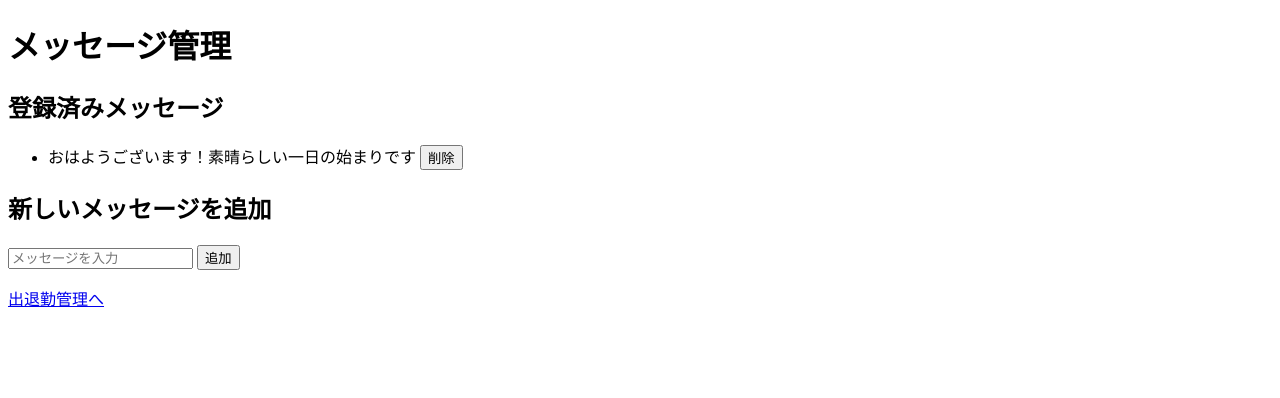
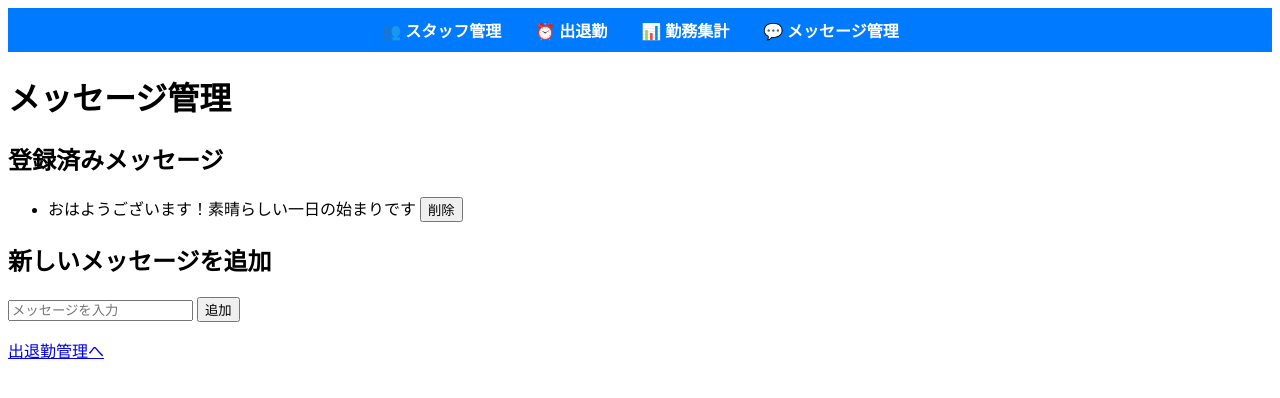
Before and after one commit to niidabezio/timecard, a Flask app: page /messages in a window 1280 px wide. Shown: the top 398 px of the page. Run offline with Flask 3, Linux system fonts and the light colour scheme.

Commit message:
ナビOK

```diff
--- /dev/null
+++ b/static/style.css
@@ -0,0 +1,28 @@
+/* ✅ ナビゲーションメニューのデザイン */
+.navbar {
+    background-color: #007bff;
+    padding: 10px 0;
+    text-align: center;
+}
+
+.navbar ul {
+    list-style: none;
+    padding: 0;
+    margin: 0;
+}
+
+.navbar li {
+    display: inline;
+    margin: 0 15px;
+}
+
+.navbar a {
+    text-decoration: none;
+    color: white;
+    font-size: 16px;
+    font-weight: bold;
+}
+
+.navbar a:hover {
+    text-decoration: underline;
+}
--- a/templates/attendance.html
+++ b/templates/attendance.html
@@ -1,3 +1,6 @@
+{% extends "base.html" %}
+
+{% block content %}
 <!DOCTYPE html>
 <html lang="ja">
 <head>
@@ -48,3 +51,4 @@
     <p><a href="{{ url_for('staff_list') }}">スタッフ管理へ</a></p>
 </body>
 </html>
+{% endblock %}
--- /dev/null
+++ b/templates/base.html
@@ -0,0 +1,26 @@
+<!DOCTYPE html>
+<html lang="ja">
+<head>
+    <meta charset="UTF-8">
+    <meta name="viewport" content="width=device-width, initial-scale=1.0">
+    <title>{% block title %}出退勤アプリ{% endblock %}</title>
+    <link rel="stylesheet" href="{{ url_for('static', filename='style.css') }}">
+</head>
+<body>
+
+    <!-- ✅ ナビゲーションメニュー（ヘッダー） -->
+    <nav class="navbar">
+        <ul>
+            <li><a href="{{ url_for('staff_list') }}">👥 スタッフ管理</a></li>
+            <li><a href="{{ url_for('attendance') }}">⏰ 出退勤</a></li>
+            <li><a href="{{ url_for('work_summary') }}">📊 勤務集計</a></li>
+            <li><a href="{{ url_for('message_list') }}">💬 メッセージ管理</a></li>
+        </ul>
+    </nav>
+
+    <div class="content">
+        {% block content %}{% endblock %}
+    </div>
+
+</body>
+</html>
--- a/templates/messages.html
+++ b/templates/messages.html
@@ -1,4 +1,6 @@
-<!DOCTYPE html>
+{% extends "base.html" %}
+
+{% block content %}<!DOCTYPE html>
 <html lang="ja">
 <head>
     <meta charset="UTF-8">
@@ -29,3 +31,4 @@
     <p><a href="{{ url_for('attendance') }}">出退勤管理へ</a></p>
 </body>
 </html>
+{% endblock %}
--- a/templates/staff.html
+++ b/templates/staff.html
@@ -1,3 +1,7 @@
+{% extends "base.html" %}
+
+{% block content %}
+
 <!DOCTYPE html>
 <html lang="ja">
 <head>
@@ -20,3 +24,5 @@
     </form>
 </body>
 </html>
+
+{% endblock %}
--- a/templates/summary.html
+++ b/templates/summary.html
@@ -1,3 +1,6 @@
+{% extends "base.html" %}
+
+{% block content %}
 <!DOCTYPE html>
 <html lang="ja">
 <head>
@@ -44,3 +47,4 @@
     <p><a href="{{ url_for('attendance') }}">出退勤管理へ</a></p>
 </body>
 </html>
+{% endblock %}
```
